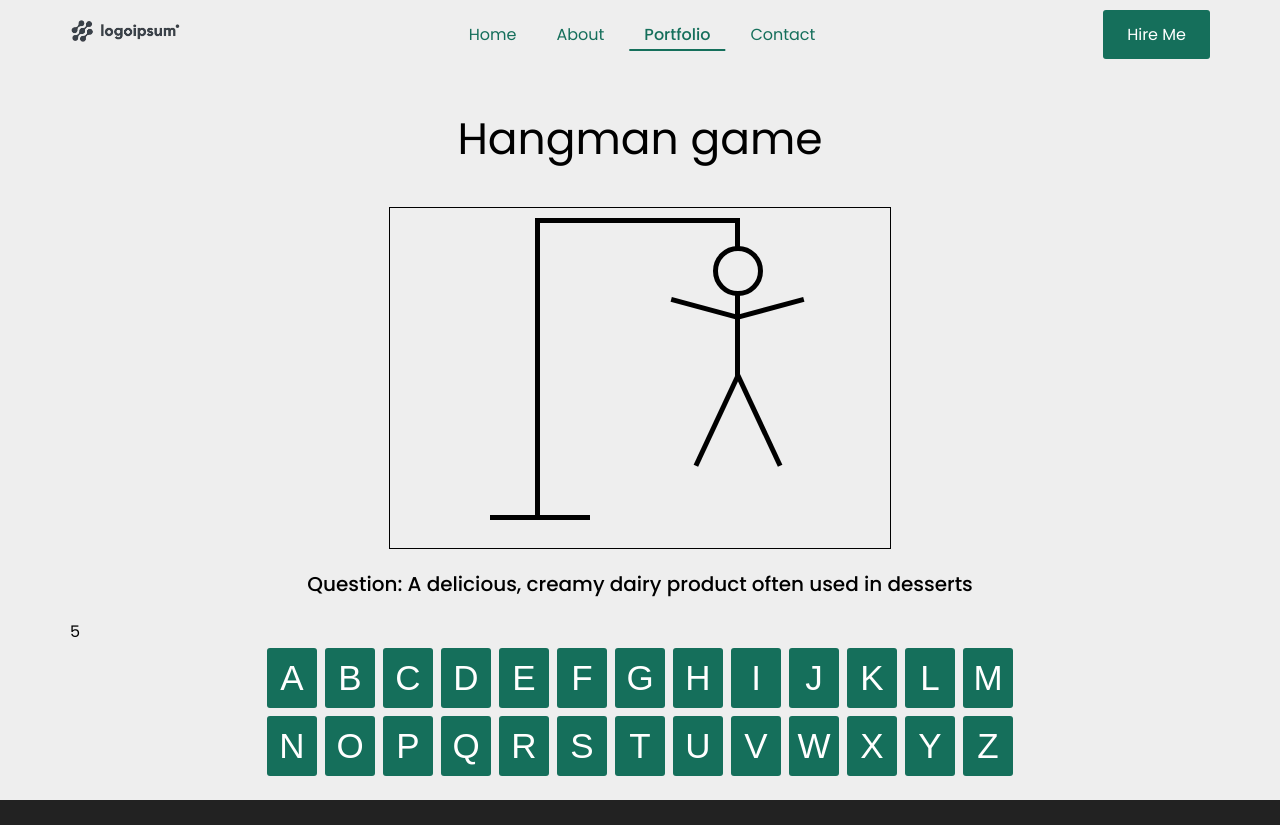
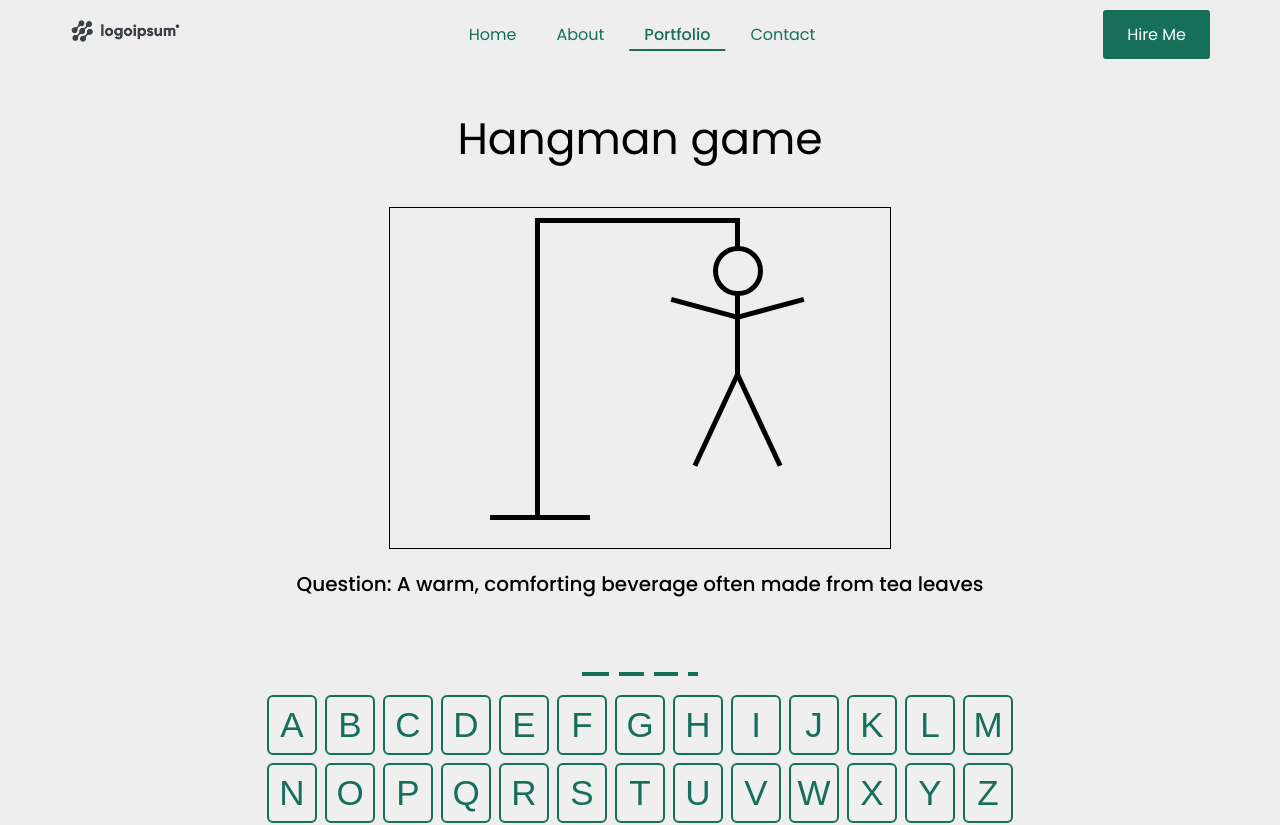
Before and after one commit to nurkanat-doszhan/portfolio, a React (Create React App) app: page /portfolio/hangman-game in a window 1280 px wide. Shown: the top 825 px of the page. Built offline with nearby package versions, Linux system fonts and the light colour scheme; the HTML template or start-up script is replaced by a standard one.

Commit message:
Фиксы

```diff
--- a/src/pages/projects/HangmanGame/HangmanGame.js
+++ b/src/pages/projects/HangmanGame/HangmanGame.js
@@ -3,9 +3,14 @@ import style from '../../projects/HangmanGame/HangmanGame.module.scss';
 import { useEffect, useState } from "react";
 
 const HangmanGame = () => {
+  const [word, setWord] = useState(null);
+  let w = [];
 
-  const [wordCount, setWordCount] = useState()
-  const [question, setQuestion] = useState([
+  useEffect(() => {
+    setWord(w)
+  }, [])
+
+  const [question] = useState([
     {q: 'A nocturnal flying mammal', a: 'bat'},
     {q: 'A sweet, sticky substance made by bees', a: 'honey'},
     {q: 'A cold-blooded reptile often kept as a pet', a: 'snake'},
@@ -19,14 +24,23 @@ const HangmanGame = () => {
 
   let randomQ = Math.floor(Math.random() * question.length);
 
-  useEffect(() => setWordCount(question[randomQ].a.length))
+  const Letters = () => {
+    let letters = [];
+    for (let i = 0; i < question[randomQ].a.length; i++) {
+      w.push(question[randomQ].a[i]);
+      console.log(question[randomQ].a[i])
+      letters.push(<div className={style.letter}><div>{question[randomQ].a[i]}</div></div>);
+    }
+    return letters;
+  }
 
-  let createWord = () => {
-    let word = '';
-    for (let i = 0; i < wordCount; i++) {
-      console.log(randomQ)
+  const keyDown = (keyCode) => {
+    console.log(w)
+    for (let i = 0; i < question[randomQ].a.length; i++) {
+      keyCode == question[randomQ].a[i] ?
+      console.log(question[randomQ].a[i]) :
+      console.warn('#')
     }
-    return wordCount
   }
 
   return (
@@ -51,36 +65,36 @@ const HangmanGame = () => {
               Question: { question[randomQ].q }
             </div>
             <div className={style.words}>
-              {createWord()}
+              <Letters />
             </div>
             <div className={style.keyboard}>
-              <button>a</button>
-              <button>b</button>
-              <button>c</button>
-              <button>d</button>
-              <button>e</button>
-              <button>f</button>
-              <button>g</button>
-              <button>h</button>
-              <button>i</button>
-              <button>j</button>
-              <button>k</button>
-              <button>l</button>
-              <button>m</button>
+              <button onClick={() => keyDown('a')}>a</button>
+              <button onClick={() => keyDown('b')}>b</button>
+              <button onClick={() => keyDown('c')}>c</button>
+              <button onClick={() => keyDown('d')}>d</button>
+              <button onClick={() => keyDown('e')}>e</button>
+              <button onClick={() => keyDown('f')}>f</button>
+              <button onClick={() => keyDown('g')}>g</button>
+              <button onClick={() => keyDown('h')}>h</button>
+              <button onClick={() => keyDown('i')}>i</button>
+              <button onClick={() => keyDown('j')}>j</button>
+              <button onClick={() => keyDown('k')}>k</button>
+              <button onClick={() => keyDown('l')}>l</button>
+              <button onClick={() => keyDown('m')}>m</button>
               <br/>
-              <button>n</button>
-              <button>o</button>
-              <button>p</button>
-              <button>q</button>
-              <button>r</button>
-              <button>s</button>
-              <button>t</button>
-              <button>u</button>
-              <button>v</button>
-              <button>w</button>
-              <button>x</button>
-              <button>y</button>
-              <button>z</button>
+              <button onClick={() => keyDown('n')}>n</button>
+              <button onClick={() => keyDown('o')}>o</button>
+              <button onClick={() => keyDown('p')}>p</button>
+              <button onClick={() => keyDown('q')}>q</button>
+              <button onClick={() => keyDown('r')}>r</button>
+              <button onClick={() => keyDown('s')}>s</button>
+              <button onClick={() => keyDown('t')}>t</button>
+              <button onClick={() => keyDown('u')}>u</button>
+              <button onClick={() => keyDown('v')}>v</button>
+              <button onClick={() => keyDown('w')}>w</button>
+              <button onClick={() => keyDown('x')}>x</button>
+              <button onClick={() => keyDown('y')}>y</button>
+              <button onClick={() => keyDown('z')}>z</button>
             </div>
           </div>
         </div>
--- a/src/pages/projects/HangmanGame/HangmanGame.module.scss
+++ b/src/pages/projects/HangmanGame/HangmanGame.module.scss
@@ -67,7 +67,7 @@
     width: 100px;
     height: 5px;
     top: 210px;
-    right: 24.7%;
+    right: 24.8%;
     transform: rotate(-65deg);
   }
   .rFoot {
@@ -85,7 +85,20 @@
   text-align: center;
 }
 .words {
-
+  display: flex;
+  justify-content: center;
+  align-items: center;
+  margin-bottom: 15px;
+  .letter {
+    font-size: 35px;
+    font-weight: 500;
+    text-transform: uppercase;
+    border-bottom: 4px solid #156F5B;
+    margin: 0 5px;
+    div {
+      visibility: hidden;
+    }
+  }
 }
 .keyboard {
   width: fit-content;
@@ -95,19 +108,28 @@
     border: none;
     -webkit-user-select: none;
     user-select: none;
-    background-color: #156F5B;
     color: #fff;
     margin: 4px;
     font-size: 35px;
     text-transform: uppercase;
+    border: 2px solid #156F5B;
+    border-radius: 6px;
+    color: #156F5B;
     width: 50px;
     height: 60px;
     display: inline-block;
     transition: all 0.3s;
     text-align: center;
-    border-radius: 3px;
+    &:disabled {
+      background-color: #156F5B;
+      color: #fff;
+      &:hover {
+        cursor: not-allowed;
+      }
+    }
     &:hover {
-      background-color: #0e4d3f;
+      background-color: #156F5B;
+      color: #fff;
     }
   }
 }
```
